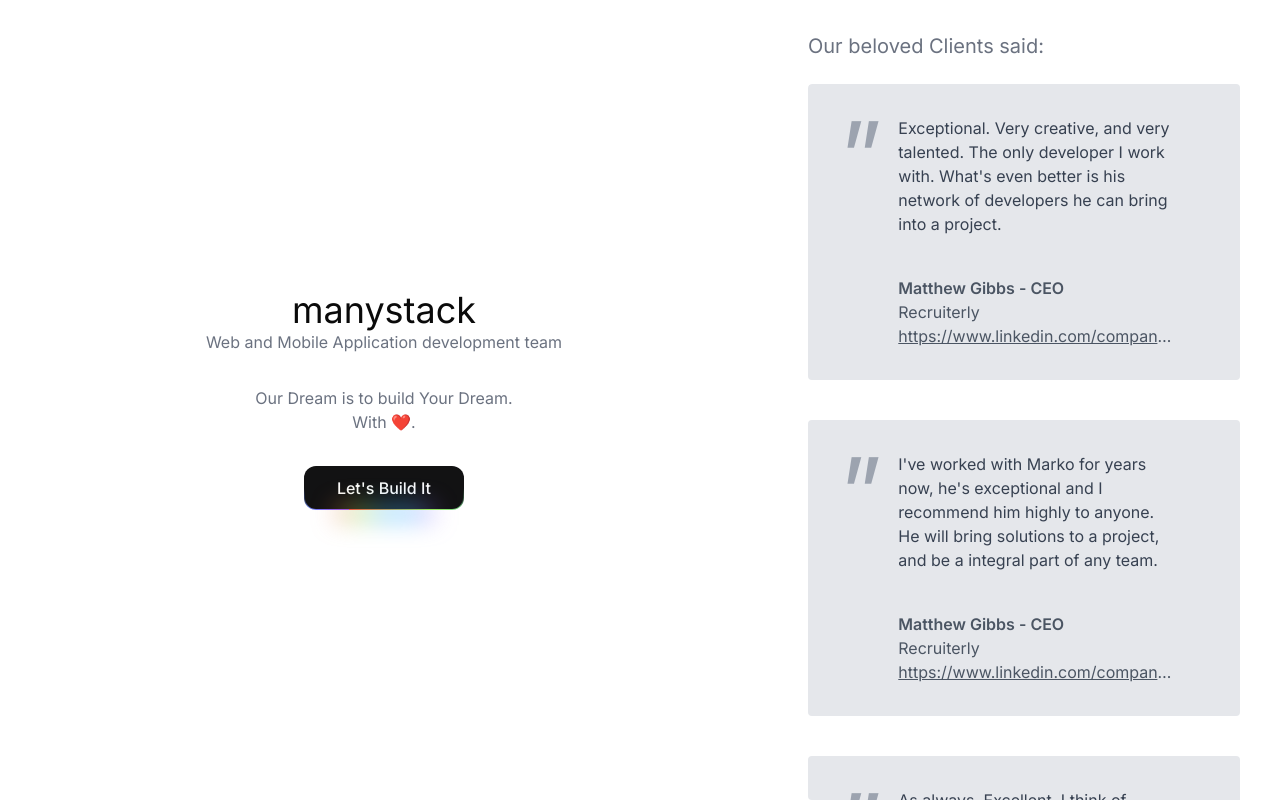
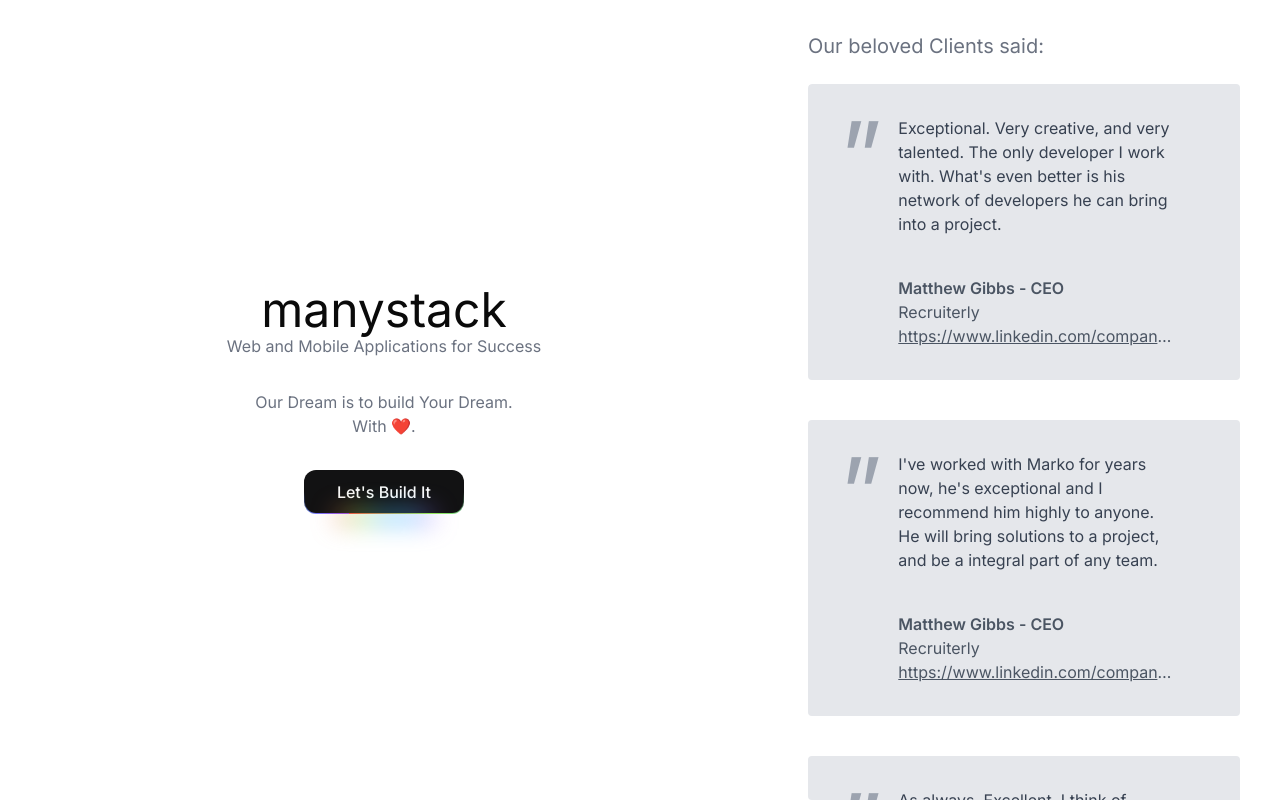
Before and after one commit to manystack/manystack.com, a Next.js app: page / in a window 1280 px wide. Shown: the top 802 px of the page. Built offline with nearby package versions, Linux system fonts and the light colour scheme.

Commit message:
Text changes

```diff
--- a/app/layout.tsx
+++ b/app/layout.tsx
@@ -5,8 +5,8 @@ import { Inter } from 'next/font/google'
 const inter = Inter({ subsets: ['latin'] })
 
 export const metadata: Metadata = {
-  title: 'manystack',
-  description: 'Web and Mobile Application development agency',
+  title: 'manystack - Our Dream is to build Your Dream.',
+  description: 'Web and Mobile Applications for Success',
 }
 
 export default function RootLayout({
--- a/app/page.tsx
+++ b/app/page.tsx
@@ -10,9 +10,9 @@ export default function Home() {
   return (
     <div className="flex flex-wrap">
       <main className="flex-1 flex lg:h-screen flex-col items-center justify-center px-12 py-48 lg:p-24 bg">
-        <h1 className="relative flex place-items-center text-4xl">manystack</h1>
+        <h1 className="relative flex place-items-center text-5xl">manystack</h1>
         <div className="text-center text-gray-500 flex flex-col items-center gap-8">
-          <p>Web and Mobile Application development team</p>
+          <p>Web and Mobile Applications for Success</p>
           <p>
             Our Dream is to build Your Dream.<br />
             With ❤️.
```
